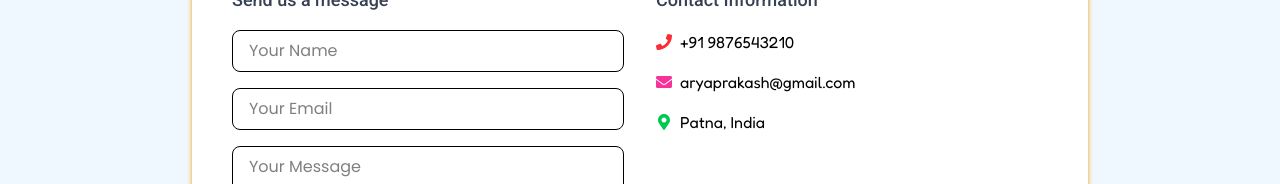
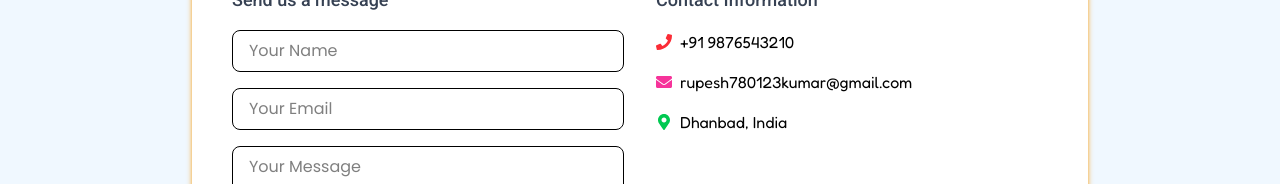
Before and after one commit to Rupeshkumar780/Spectral-Insights, a React (Vite) app in the folder frontend/: page /contact in a window 1280 px wide. Shown: the part 412-596 px from the top of the page. Built offline with nearby package versions, Linux system fonts and the light colour scheme; no server answers.

Commit message:
Update contact information in Contact.jsx

```diff
--- a/frontend/src/pages/Contact.jsx
+++ b/frontend/src/pages/Contact.jsx
@@ -101,13 +101,13 @@ const Contact=() => {
                 </li>
                 <li className="flex items-center space-x-2">
                   <FaEnvelope className="text-pink-500" />
-                  {/* <span>rupesh780123kumar@gmail.com</span> */}
-                  <span>aryaprakash@gmail.com</span>
+                  <span>rupesh780123kumar@gmail.com</span>
+                  {/* <span>aryaprakash@gmail.com</span> */}
                 </li>
                 <li className="flex items-center space-x-2">
                   <FaMapMarkerAlt className="text-green-500" />
-                  {/* <span>Dhanbad, India</span> */}
-                  <span>Patna, India</span>
+                  <span>Dhanbad, India</span>
+                  {/* <span>Patna, India</span> */}
                 </li>
               </ul>
             </div>
```
